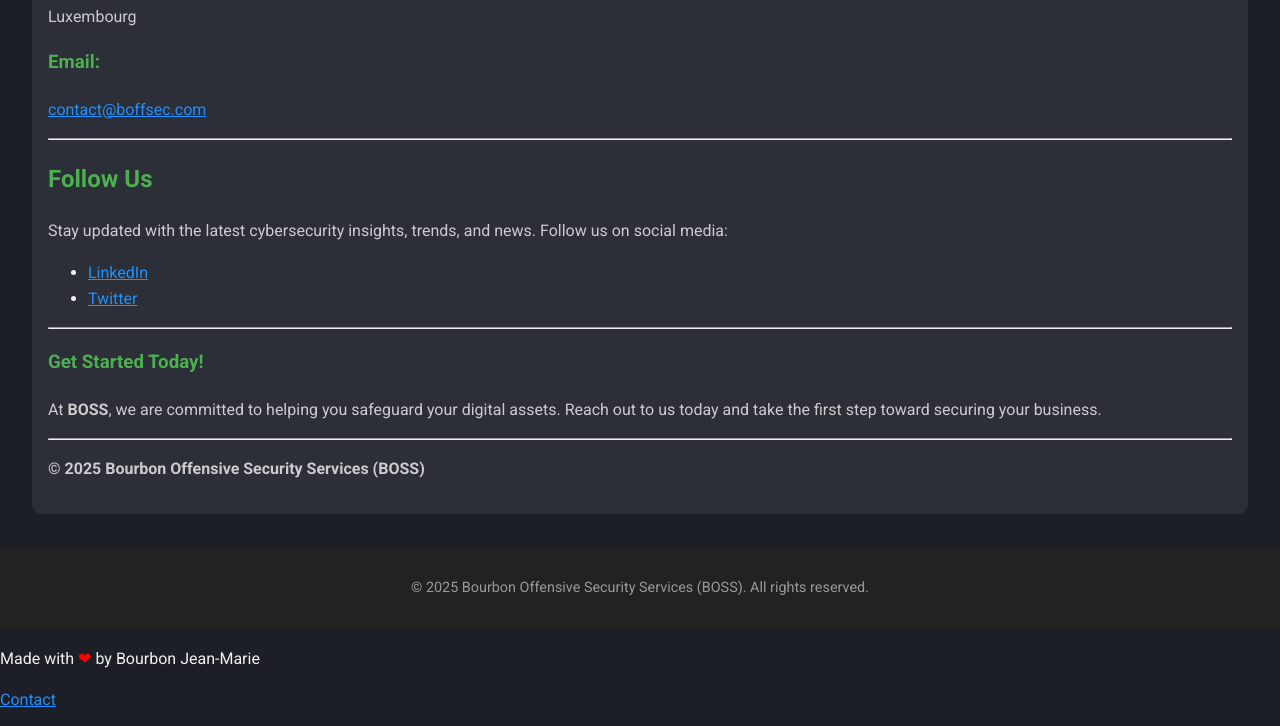
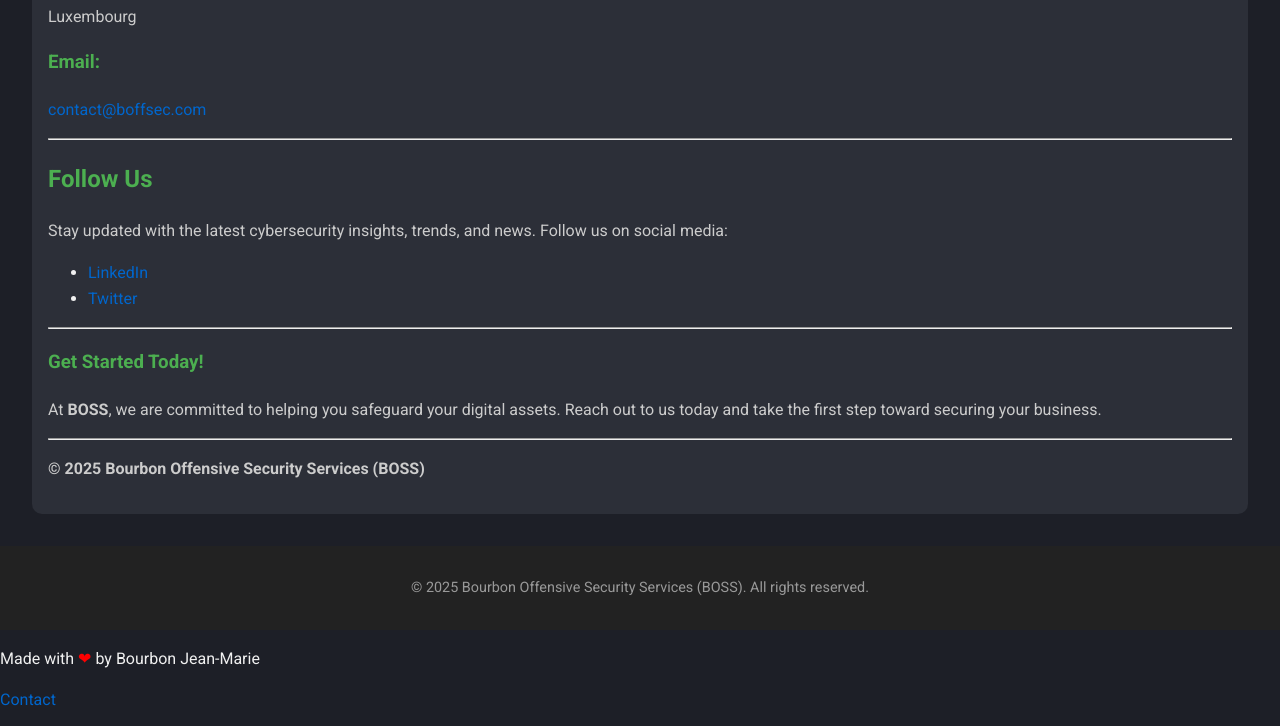
Before and after one commit to kmkz/BOSS.github.io, a Jekyll site: the page built from index.md, in a window 1280 px wide. Shown: the part 1652-2378 px from the top of the page. Built offline with Jekyll 4.4.1, drawn with Linux system fonts in a browser that asks for light colours.

Commit message:
adapt css

```diff
--- a/assets/css/custom.css
+++ b/assets/css/custom.css
@@ -1,4 +1,5 @@
 /* Style général du site */
+/**
 body {
   background-color: #2b2b2b; /* Fond sombre */
   color: #e0e0e0; /* Texte clair */
@@ -12,6 +13,7 @@
   color: #ff6347; /* Changement de couleur au survol */
 }
 
+*/
 .site-header {
   background-color: #1a1a1a; /* Fond sombre pour l'en-tête */
   padding: 20px;
@@ -24,3 +26,26 @@
   padding: 10px;
   text-align: center;
 }
+
+/* Applique la police Roboto globalement */
+body {
+  font-family: 'Roboto', sans-serif;
+  line-height: 1.6;
+  color: #333; /* Une couleur sombre pour le texte */
+}
+
+/* Style des titres */
+h1, h2, h3, h4, h5, h6 {
+  font-family: 'Roboto', sans-serif;
+  font-weight: bold;
+}
+
+/* Autres éléments personnalisés */
+a {
+  color: #0066cc; /* Couleur pour les liens */
+  text-decoration: none;
+}
+
+a:hover {
+  text-decoration: underline;
+}
```
